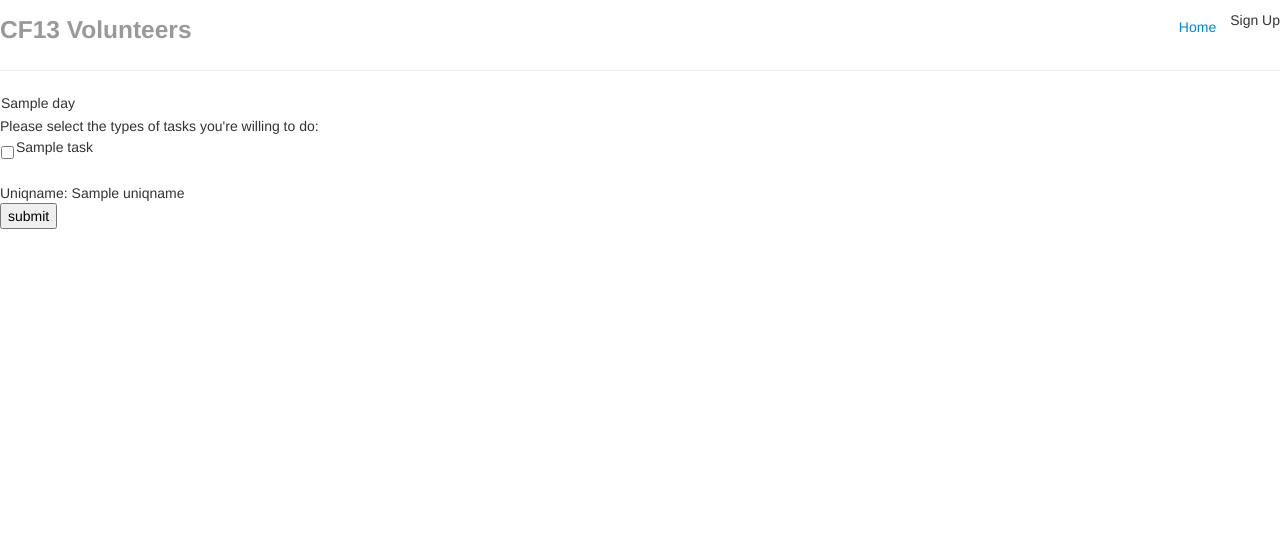
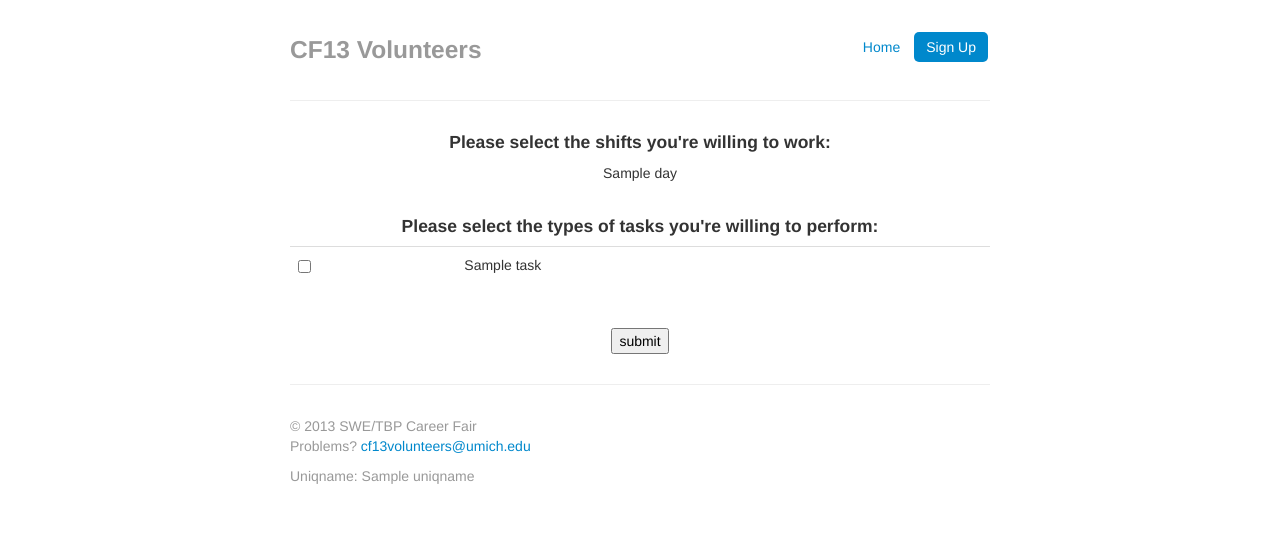
Before and after one commit to kylelady/volunteeromatic, a Flask app: template volunteeromatic/templates/index.html in a window 1280 px wide. Shown: the top 535 px of the page. Run offline with Flask 2, Linux system fonts and the light colour scheme; the template is opened without the code that fills it: most values are stand-ins (such as "Sample title", 1, 10 or a date in 2020); some libraries are stand-ins or nearby versions.

Commit message:
more html

```diff
--- a/volunteeromatic/templates/index.html
+++ b/volunteeromatic/templates/index.html
@@ -5,15 +5,44 @@
 <meta name="viewport" content="width=device-width, initial-scale=1.0">
 <link href="cfvolunteer/static/css/bootstrap.min.css" rel="stylesheet" media="screen">
 <style>
+body {
+        padding-top: 20px;
+        padding-bottom: 40px;
+      }
+      /* Custom container */
+      .container-narrow {
+        margin: 0 auto;
+        max-width: 700px;
+      }
+      .container-narrow > hr {
+        margin: 30px 0;
+      }
+
+
 .ok { background-color:green; }
 .notok { background-color: gray; }
-table.schedule { cursor: default; -webkit-touch-callout: none;
+table.schedule {
+cursor: default;
+-webkit-touch-callout: none;
 -webkit-user-select: none;
 -khtml-user-select: none;
 -moz-user-select: none;
 -ms-user-select: none;
-user-select: none; }
+user-select: none;
+margin-left: auto;
+margin-right: auto;}
+
+table.tasks > tbody > tr > td {margin-left:auto; margin-right:auto; vertical-align:middle}
+table.tasks input[type="checkbox"] {margin-bottom:0.5em;}
+div.submit {text-align:center;}
 </style>
+
+<link href="cfvolunteer/static/css/bootstrap-responsive.css" rel="stylesheet">
+    <!-- HTML5 shim, for IE6-8 support of HTML5 elements -->
+    <!--[if lt IE 9]>
+      <script src="cfvolunteer/static/assets/js/html5shiv.js"></script>
+    <![endif]-->
+
 <script type="text/javascript">
 var down = false;
 var dragMode = null;
@@ -65,12 +94,13 @@
 <div class="masthead">
 	<ul class="nav nav-pills pull-right">
 		<li><a href="http://umcareerfair.org/">Home</a></li>
-		<li class="active">Sign Up</li>
+		<li class="active"><a href="#">Sign Up</a></li>
 	</ul>
 	<h3 class="muted">CF13 Volunteers</h3>
 </div>
 <hr>
 
+<h4 style="text-align:center">Please select the shifts you&apos;re willing to work:</h5>
 <form method="post">
 <table class="schedule" id="sched_table">
 	<thead>
@@ -101,9 +131,11 @@
 
 	</tbody>
 </table>
+
+<br />
 <div id="tasks">
-Please select the types of tasks you're willing to do:
-<table>
+<h4 style="text-align:center">Please select the types of tasks you&apos;re willing to perform:</h5>
+<table class="tasks table">
 	{% for task in tasks %}
 	<tr>
 		<td><input name="{{ task.id }}" type="checkbox" value="on" id="check-{{ task.id }}" {{ 'checked' if user.get_task_status(task.id) else '' }} /></td>
@@ -112,9 +144,36 @@
 	{% endfor %}
 </table>
 </div>
-<br />Uniqname: {{ uniqname }}<br />
+
+<br />
 <input type="hidden" name="schedule_data" id="hidden_sched" value="" />
-<input type="submit" value="submit" onclick="create_data();"/>
+<div class="submit"><input type="submit" value="submit" onclick="create_data();"/></div>
 </form>
+
+<hr />
+<div class="footer muted">
+<p>&copy; 2013 SWE/TBP Career Fair
+<br />Problems? <a href="mailto:cf13volunteers@umich.edu">cf13volunteers@umich.edu</a></p>
+<p>Uniqname: {{ uniqname }}</p>
 </div>
+
+</div>
+
+    <!-- Le javascript
+    ================================================== -->
+    <!-- Placed at the end of the document so the pages load faster -->
+    <script src="../assets/js/jquery.js"></script>
+    <script src="../assets/js/bootstrap-transition.js"></script>
+    <script src="../assets/js/bootstrap-alert.js"></script>
+    <script src="../assets/js/bootstrap-modal.js"></script>
+    <script src="../assets/js/bootstrap-dropdown.js"></script>
+    <script src="../assets/js/bootstrap-scrollspy.js"></script>
+    <script src="../assets/js/bootstrap-tab.js"></script>
+    <script src="../assets/js/bootstrap-tooltip.js"></script>
+    <script src="../assets/js/bootstrap-popover.js"></script>
+    <script src="../assets/js/bootstrap-button.js"></script>
+    <script src="../assets/js/bootstrap-collapse.js"></script>
+    <script src="../assets/js/bootstrap-carousel.js"></script>
+    <script src="../assets/js/bootstrap-typeahead.js"></script>
+
 </body>
```
